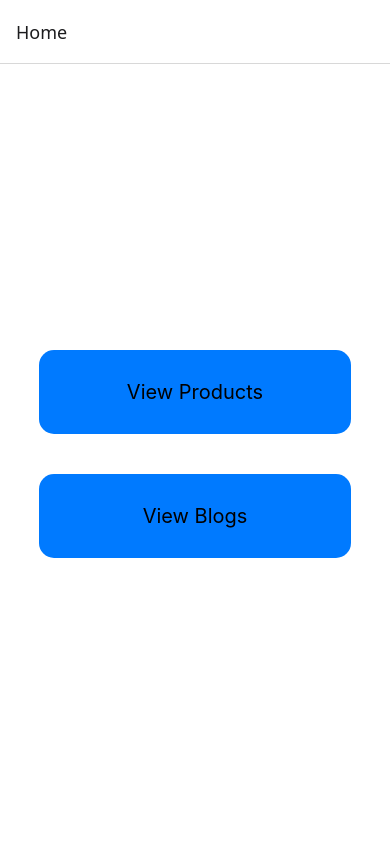
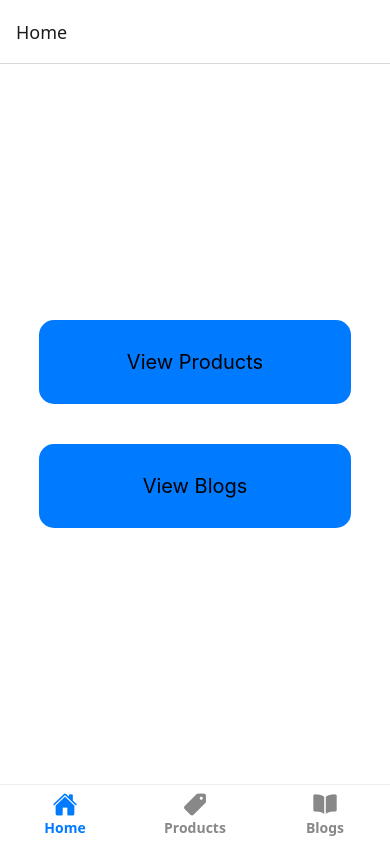
Before and after one commit to Thibault-Franceus/Mobile-App-Test-, a React Native app: screen / in a window 390 px wide. Built offline with nearby package versions, Linux system fonts and the light colour scheme.

Commit message:
feat: added a navigation tab below, kept the navigation stack for blog to detailblog

```diff
--- a/App.js
+++ b/App.js
@@ -1,8 +1,7 @@
-
-
 import React from "react";
 import { NavigationContainer } from '@react-navigation/native';
 import { createStackNavigator } from '@react-navigation/stack';
+import { createBottomTabNavigator } from '@react-navigation/bottom-tabs';
 
 import HomeScreen from "./screens/HomeScreen.js";
 import ProductDetail from "./screens/ProductDetail.js";
@@ -10,19 +9,56 @@ import Products from "./screens/Products.js";
 import Blogs from "./screens/Blogs.js";
 import BlogDetail from "./screens/BlogDetail.js";
 
+const Stack = createStackNavigator();
+const Tab = createBottomTabNavigator();
 
+import { Ionicons } from '@expo/vector-icons';
 
-const Stack = createStackNavigator();
+function MainTabs() {
+  return (
+    <Tab.Navigator
+      screenOptions={({ route }) => ({
+        tabBarActiveTintColor: "#007AFF",
+        tabBarInactiveTintColor: "#888",
+        tabBarStyle: {
+          backgroundColor: "#fff",
+          borderTopWidth: 1,
+          borderTopColor: "#eee",
+          height: 60,
+        },
+        tabBarLabelStyle: {
+          fontSize: 14,
+          fontWeight: "bold",
+        },
+        tabBarIcon: ({ color, size }) => {
+          let iconName;
+          if (route.name === "Home") iconName = "home";
+          else if (route.name === "Products") iconName = "pricetag";
+          else if (route.name === "Blogs") iconName = "book";
+          return <Ionicons name={iconName} size={size} color={color} />;
+        },
+      })}
+    >
+      <Tab.Screen name="Home" component={HomeScreen} />
+      <Tab.Screen name="Products" component={Products} />
+      <Tab.Screen name="Blogs" component={Blogs} />
+    </Tab.Navigator>
+  );
+}
 
 export default function App() {
   return (
     <NavigationContainer>
       <Stack.Navigator>
-        <Stack.Screen name="Home" component={HomeScreen} />
-        <Stack.Screen name="Products" component={Products} />
-        <Stack.Screen name="Blogs" component={Blogs} />
+
+        <Stack.Screen
+          name="Main"
+          component={MainTabs}
+          options={{ headerShown: false }}
+        />
+
+        <Stack.Screen name="ProductDetail" component={ProductDetail} />
         <Stack.Screen name="BlogDetail" component={BlogDetail} />
-        <Stack.Screen name="ProductDetail" component={ProductDetail} />
       </Stack.Navigator>
     </NavigationContainer>
   );
--- a/package.json
+++ b/package.json
@@ -9,6 +9,8 @@
     "web": "expo start --web"
   },
   "dependencies": {
+    "@expo/vector-icons": "^14.0.2",
+    "@react-navigation/bottom-tabs": "^7.3.14",
     "@react-navigation/native": "^7.0.14",
     "@react-navigation/stack": "^7.1.1",
     "expo": "~52.0.35",
@@ -16,7 +18,8 @@
     "react": "18.3.1",
     "react-native": "0.76.7",
     "react-native-safe-area-context": "^4.12.0",
-    "react-native-screens": "~4.4.0"
+    "react-native-screens": "~4.4.0",
+    "react-native-vector-icons": "^10.2.0"
   },
   "devDependencies": {
     "@babel/core": "^7.20.0"
--- a/screens/ProductDetail.js
+++ b/screens/ProductDetail.js
@@ -5,7 +5,7 @@ const ProductDetail = ({ route }) => {
   const { product } = route.params;
   const [quantity, setQuantity] = React.useState(1);
 
-  // Extract price as a number if needed (assuming product.description is price string like "€4,50")
+
   const price = parseFloat(
     (product.price ?? product.description ?? "0").toString().replace(/[^\d,.-]/g, '').replace(',', '.')
   ) || 0;
```
Also changed, not shown: 1 other file (tests, documents, lock files or other folders).
